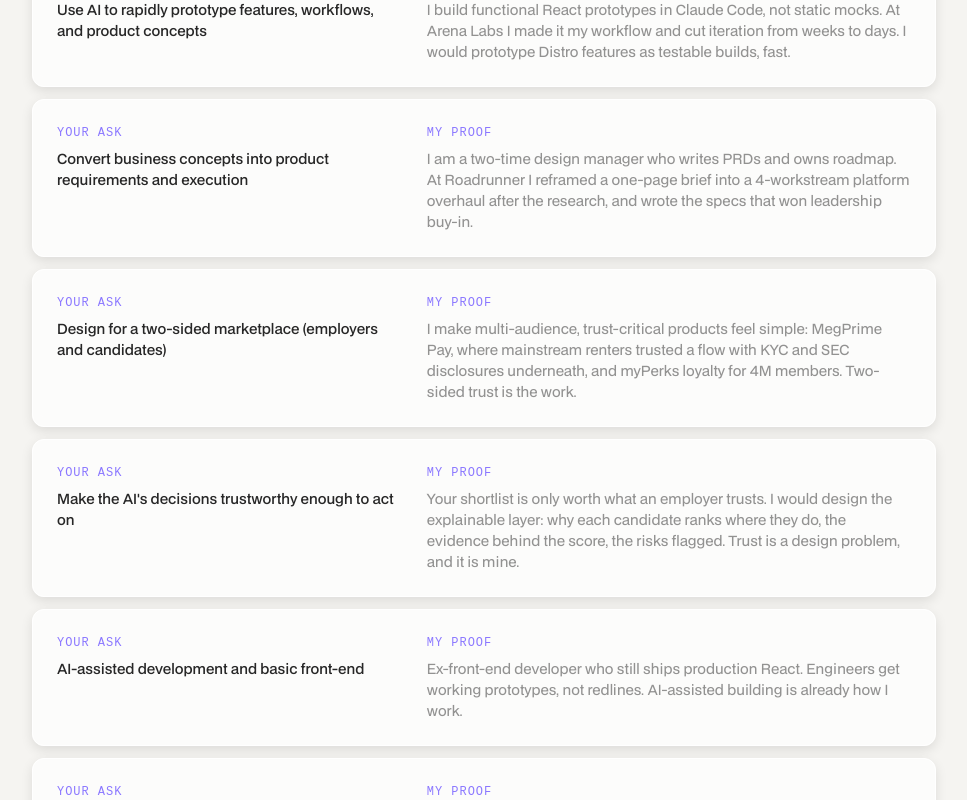
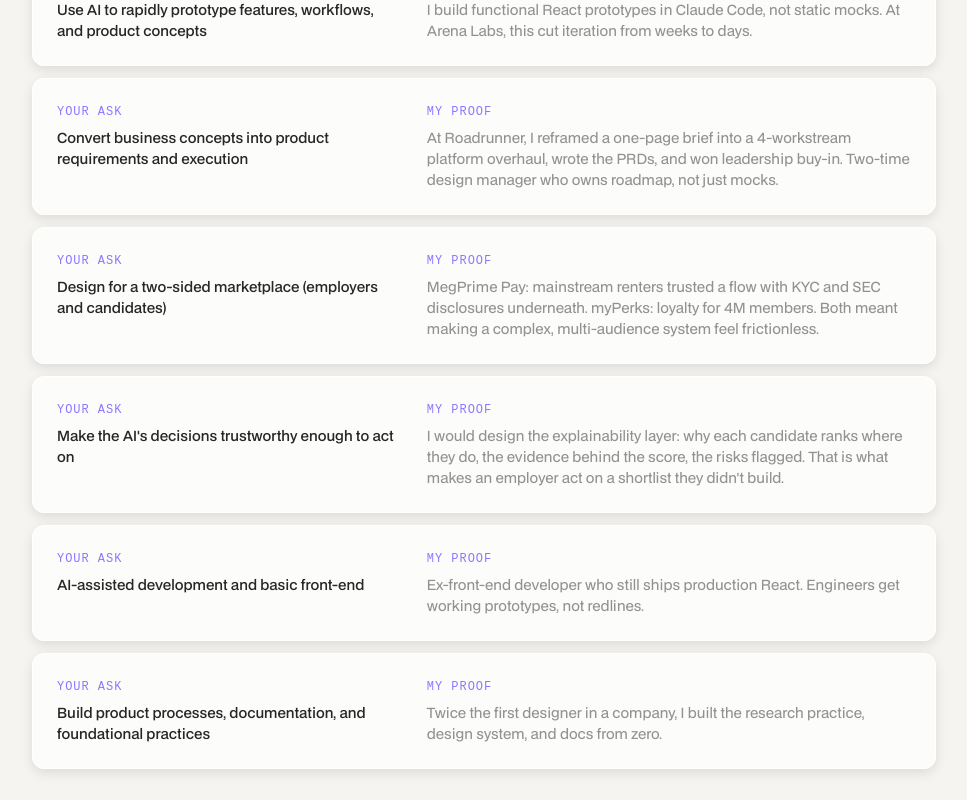
Before and after one commit to jennylu89/jenny-pitch, a React (Vite) app: page /distro in a window 1280 px wide. Shown: the part 1140-1940 px from the top of the page, without its empty margins (156-1123 px from the left). Built offline with nearby package versions, Linux system fonts and the light colour scheme; a web font is replaced by a local one.

Commit message:
Tighten Distro page copy for skimmability

```diff
--- a/src/pages/companies/distro.js
+++ b/src/pages/companies/distro.js
@@ -3,39 +3,39 @@ export const distro = {
   role: "Product UX Lead",
 
   oneLiner:
-    "Distro only works if an employer trusts a shortlist they didn't build. Making complex, AI-driven decisions feel simple enough to act on is the exact work I do, and I prototype it in Claude Code, the way your team already builds.",
+    "Trust in an AI shortlist is a design problem. I specialize in that layer, and I prototype it in Claude Code, the way your team already builds.",
 
   summaryHeading: "What the role needs, and where I've done it",
   summaryRows: [
     {
       ask: "Use AI to rapidly prototype features, workflows, and product concepts",
       proof:
-        "I build functional React prototypes in Claude Code, not static mocks. At Arena Labs I made it my workflow and cut iteration from weeks to days. I would prototype Distro features as testable builds, fast.",
+        "I build functional React prototypes in Claude Code, not static mocks. At Arena Labs, this cut iteration from weeks to days.",
     },
     {
       ask: "Convert business concepts into product requirements and execution",
       proof:
-        "I am a two-time design manager who writes PRDs and owns roadmap. At Roadrunner I reframed a one-page brief into a 4-workstream platform overhaul after the research, and wrote the specs that won leadership buy-in.",
+        "At Roadrunner, I reframed a one-page brief into a 4-workstream platform overhaul, wrote the PRDs, and won leadership buy-in. Two-time design manager who owns roadmap, not just mocks.",
     },
     {
       ask: "Design for a two-sided marketplace (employers and candidates)",
       proof:
-        "I make multi-audience, trust-critical products feel simple: MegPrime Pay, where mainstream renters trusted a flow with KYC and SEC disclosures underneath, and myPerks loyalty for 4M members. Two-sided trust is the work.",
+        "MegPrime Pay: mainstream renters trusted a flow with KYC and SEC disclosures underneath. myPerks: loyalty for 4M members. Both meant making a complex, multi-audience system feel frictionless.",
     },
     {
       ask: "Make the AI's decisions trustworthy enough to act on",
       proof:
-        "Your shortlist is only worth what an employer trusts. I would design the explainable layer: why each candidate ranks where they do, the evidence behind the score, the risks flagged. Trust is a design problem, and it is mine.",
+        "I would design the explainability layer: why each candidate ranks where they do, the evidence behind the score, the risks flagged. That is what makes an employer act on a shortlist they didn't build.",
     },
     {
       ask: "AI-assisted development and basic front-end",
       proof:
-        "Ex-front-end developer who still ships production React. Engineers get working prototypes, not redlines. AI-assisted building is already how I work.",
+        "Ex-front-end developer who still ships production React. Engineers get working prototypes, not redlines.",
     },
     {
       ask: "Build product processes, documentation, and foundational practices",
       proof:
-        "Twice the first or only designer in the building, I built the research practice, design system, and docs from zero. A fractional lead does this solo, and I have.",
+        "Twice the first designer in a company, I built the research practice, design system, and docs from zero.",
     },
   ],
 
```
